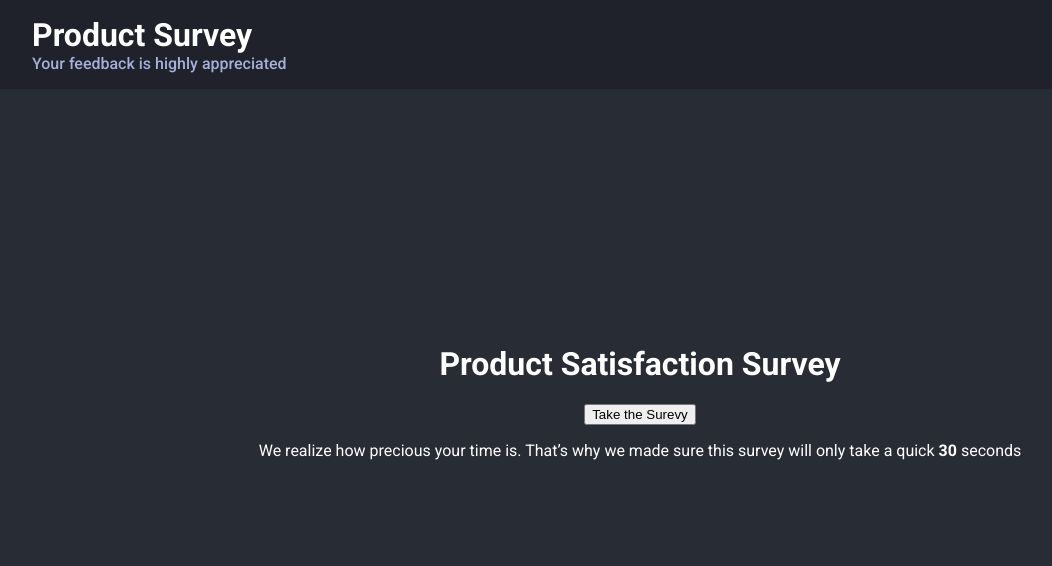
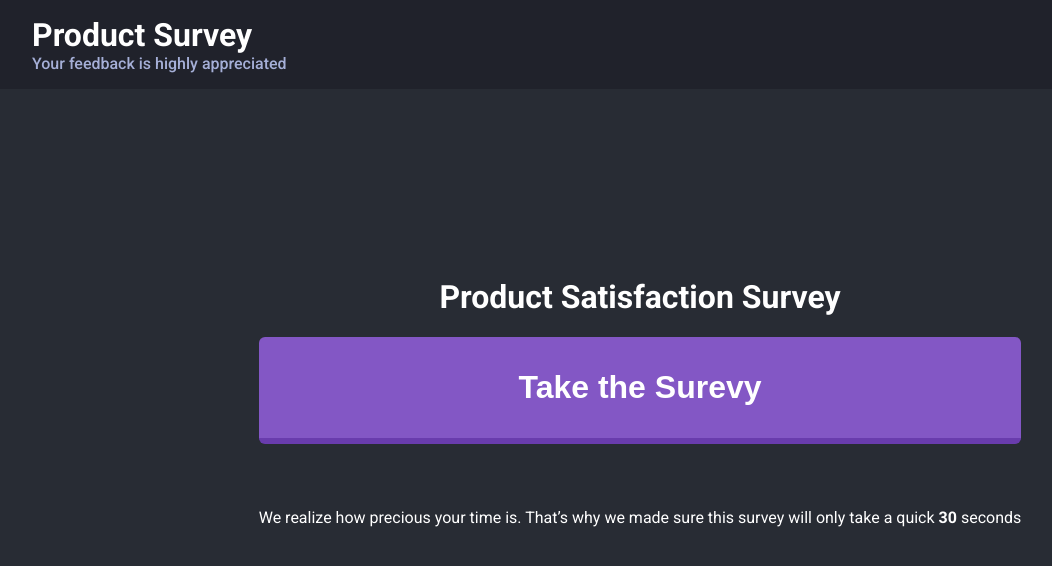
Before and after one commit to AhmedYehiaa/dunamic-online-survey, a React (Create React App) app: page /survey in a window 1280 px wide. Shown: the top 566 px of the page, without its empty margins (0-1052 px from the left). Built offline with nearby package versions, Linux system fonts and the light colour scheme.

Commit message:
Add survey form component

```diff
--- a/src/App.js
+++ b/src/App.js
@@ -5,6 +5,7 @@ import './App.css';
 import Header from './components/Header';
 import LandingPage from './containers/LandingPage';
 import NotFound from './components/NotFound';
+import SurveyForm from './containers/SurveyForm';
 
 const App = () => {
   const title = 'Product Survey';
@@ -19,6 +20,7 @@ const App = () => {
       <div className="app-wrapper">
         <Switch>
           <Route path="/survey" component={LandingPage} />
+          <Route path="/surveyForm" component={SurveyForm} />
           <Route path="/not-found" component={NotFound} />
           <Redirect from="/" exact to="/survey" />
           <Redirect to="/not-found" />
--- a/src/containers/LandingPage/index.js
+++ b/src/containers/LandingPage/index.js
@@ -1,21 +1,23 @@
 import React from 'react';
 import PropTypes from 'prop-types';
+import Button, { TYPES, SIZES } from '../../components/Button';
 
 const LandingPage = (props) => {
   const handleTakeSurevey = () => {
-    props.history.push('/survey');
+    props.history.push('/surveyForm');
   };
 
   return (
     <div className="landing-page">
       <h1 className="landing-page-header">product satisfaction survey</h1>
-      <button
+      <Button
         type="button"
-        className="button--large"
+        text="Take the Surevy"
+        disabled={false}
+        buttonType={TYPES.PRIMARY}
+        buttonSize={SIZES.LARGE}
         onClick={() => handleTakeSurevey()}
-      >
-          Take the Surevy
-      </button>
+      />
       <p className="landing-page-message">
           We realize how precious your time is.
           That’s why we made sure this survey will only take a quick
--- /dev/null
+++ b/src/containers/SurveyForm/index.js
@@ -0,0 +1,20 @@
+import React, { Component } from 'react';
+
+class SurveyForm extends Component {
+  state = {
+    answer: '',
+  }
+
+  render() {
+    const { answer } = this.state;
+    return (
+      <div>
+        Hello Question 1:
+        {' '}
+        {answer}
+      </div>
+    );
+  }
+}
+
+export default SurveyForm;
--- a/src/styles/styles.scss
+++ b/src/styles/styles.scss
@@ -3,4 +3,6 @@
 @import './base/base';
 @import '../components/Header/_header';
 @import '../components/NotFound/_not-found';
+@import '../components/Button/_button';
 @import '../containers/LandingPage/_landing-page';
+@import '../containers/SurveyForm/_survey-form';
```
Also changed, not shown: src/containers/SurveyForm/_survey-form.scss (added).
